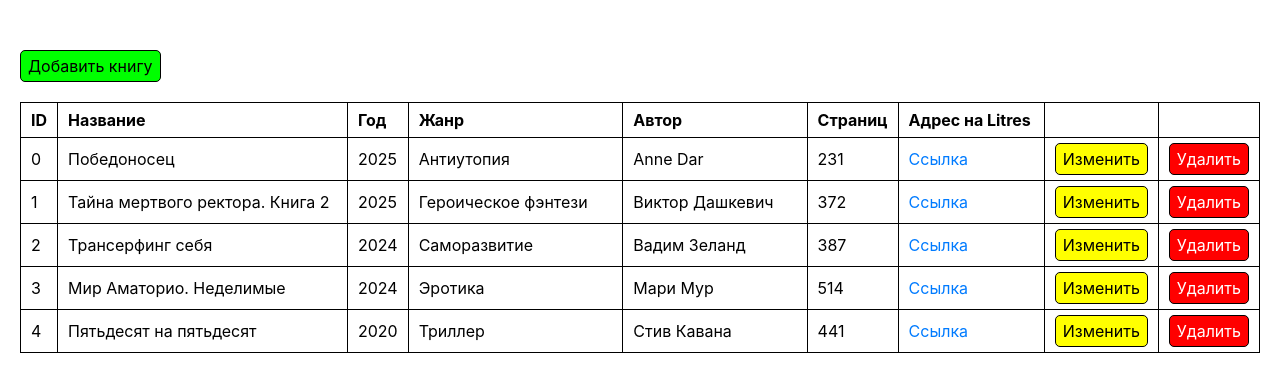
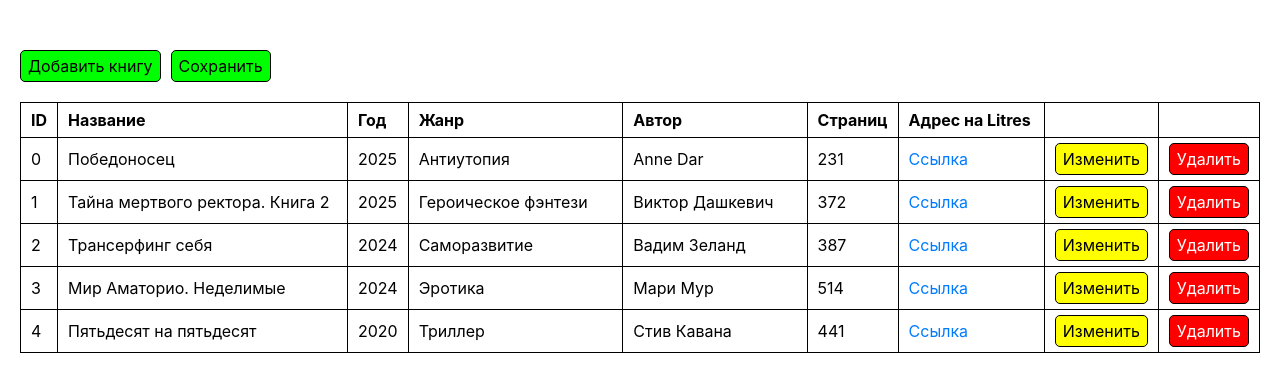
Before and after one commit to yevdeh/books, a Next.js app: page / in a window 1280 px wide. Shown: the top 392 px of the page. Built offline with nearby package versions, Linux system fonts and the light colour scheme.

Commit message:
Save books

```diff
--- a/src/components/Toolbar/Toolbar.tsx
+++ b/src/components/Toolbar/Toolbar.tsx
@@ -1,5 +1,6 @@
 "use client";
-import { useAppDispatch } from "@/app/hooks";
+import { useAppDispatch, useAppSelector } from "@/app/hooks";
+import { LocalStorageService } from "@/helpers/LocalStorageService";
 import { bookFormOpenedToAdd } from "../Books/booksSlice";
 import { Button } from "../Button/Button";
 import { popupOpened } from "../Popup/popupSlice";
@@ -7,6 +8,11 @@ import S from "./Toolbar.module.css";
 
 export const Toolbar = () => {
   const dispatch = useAppDispatch();
+  const books = useAppSelector((state) => state.books.books);
+
+  const handleSave = () => {
+    LocalStorageService.save("books", books);
+  };
 
   return (
     <div className={S.Toolbar}>
@@ -19,6 +25,9 @@ export const Toolbar = () => {
       >
         Добавить книгу
       </Button>
+      <Button color="green" onClick={handleSave}>
+        Сохранить
+      </Button>
     </div>
   );
 };
```
